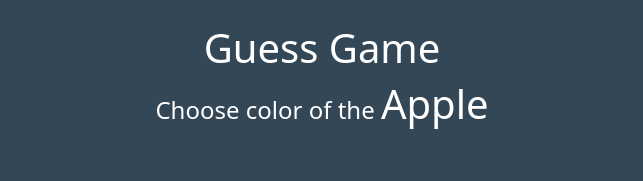
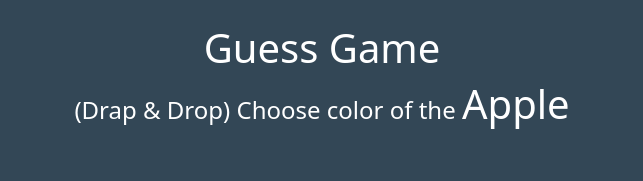
Before and after one commit to su1022/Colorgame_js, a plain HTML site: page index.html in a window 1280 px wide. Shown: the top 181 px of the page, without its empty margins (318-961 px from the left). Drawn offline with nearby package versions, Linux system fonts and the light colour scheme.

Commit message:
Update index.html

```diff
--- a/index.html
+++ b/index.html
@@ -17,7 +17,7 @@
         <div class="row" id="quizsection">
         <div class="col-12 text-center text-white headers mb-5">
             <h1 class="mt-4">Guess Game</h1>
-            <h4>Choose color of the <span class="display-6 quiz-texts">Lemon</span></h4>
+            <h4>(Drap & Drop) Choose color of the <span class="display-6 quiz-texts">Lemon</span></h4>
         </div>
         <div class="col-12 text-center mb-3">
             <div class="border border-light rounded quizs">
```
